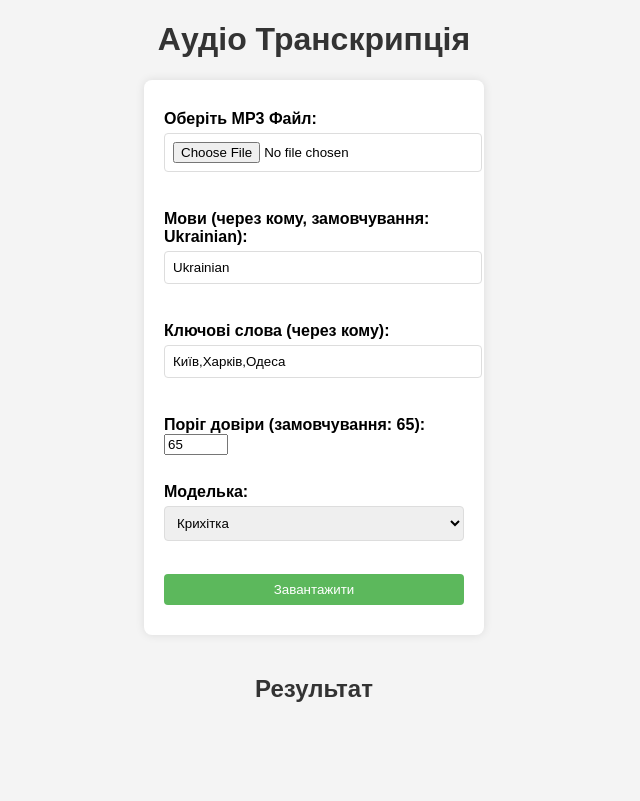
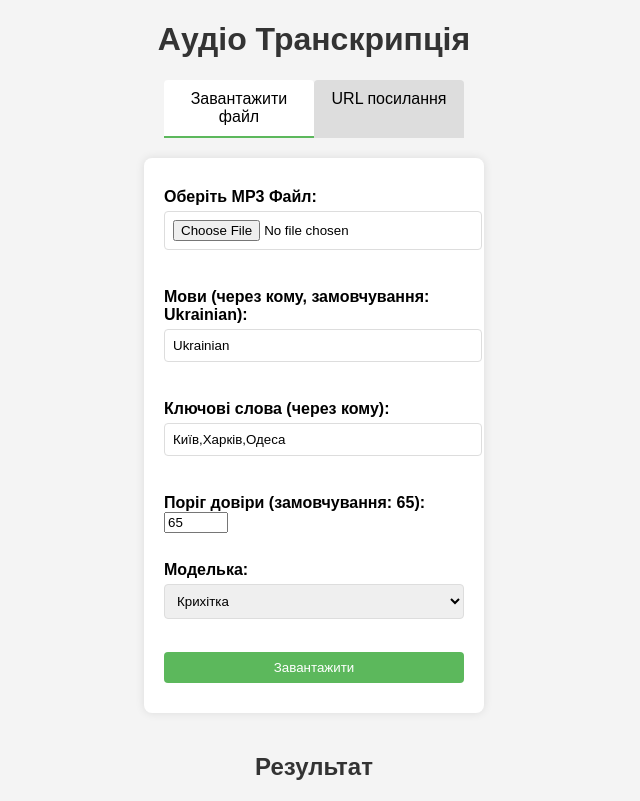
Before and after one commit to stremovskyy/transcriptor, a Flask app: page / in a window 1280 px wide. Shown: the whole page, without its empty margins (326-966 px from the left). Before the commit the page ends 702 px from the top, so only its background shows below. Run offline with Flask 3, Linux system fonts and the light colour scheme; parts of the project's set-up code (start-up, migrations or seed data) failed here and were passed over.

Commit message:
feat: add URL upload functionality and enhance form handling in index.html and routes.py

```diff
--- a/app/routes.py
+++ b/app/routes.py
@@ -9,6 +9,9 @@ from flask import current_app
 from app.models import ModelCache
 from app.services import TranscriptionService
 from app.utils import allowed_file
+from urllib.parse import urlparse
+import uuid
+import requests
 
 logger = logging.getLogger(__name__)
 routes = Blueprint('routes', __name__)
@@ -117,5 +120,132 @@ def transcribe():
             logger.error(f"Error removing file: {cleanup_error}")
 
 
+@routes.route('/pull', methods=['POST'])
+def transcribe_json():
+    logger.info("JSON transcription request received")
+    try:
+        # Parse JSON data
+        data = request.get_json()
+
+        if not data:
+            logger.error("No JSON data in request")
+            raise BadRequest("No JSON data provided")
+
+        # Get required file URL
+        file_url = data.get('file_url')
+        if not file_url:
+            logger.error("No file_url provided in JSON")
+            raise BadRequest("Missing file_url parameter")
+
+        # Get optional parameters with defaults
+        languages = data.get('languages', ['Ukrainian', 'Russian'])
+        if isinstance(languages, str):
+            languages = languages.split(',')
+
+        model_type = data.get('model', 'base')
+        keywords = data.get('keywords', [])
+        if isinstance(keywords, str):
+            keywords = keywords.split(',') if keywords else []
+
+        confidence_threshold = int(data.get('confidence_threshold', 80))
+
+        # Download file from URL
+        logger.info(f"Attempting to download file from: {file_url}")
+
+        # Generate unique filename
+        parsed_url = urlparse(file_url)
+        path_parts = parsed_url.path.split('/')
+        original_filename = path_parts[-1] if path_parts[-1] else f"audio_{uuid.uuid4().hex}"
+
+        if not original_filename.lower().endswith('.mp3'):
+            original_filename += '.mp3'
+
+        filename = secure_filename(original_filename)
+        file_path = os.path.join(current_app.config['UPLOAD_FOLDER'], filename)
+
+        # Download the file
+        response = requests.get(file_url, stream=True, timeout=30)
+        response.raise_for_status()  # Raise exception for 4XX/5XX responses
+
+        # Save the downloaded file
+        with open(file_path, 'wb') as f:
+            for chunk in response.iter_content(chunk_size=8192):
+                f.write(chunk)
+
+        logger.info(f"File downloaded and saved to: {file_path}")
+
+        # Check if file exists and is valid
+        if not os.path.exists(file_path):
+            raise RuntimeError("File was not saved correctly")
+
+        file_size = os.path.getsize(file_path)
+        logger.info(f"File size: {file_size} bytes")
+
+        if file_size == 0:
+            raise BadRequest("Downloaded file is empty")
+
+        # Check if file extension is allowed
+        if not allowed_file(filename, allowed_extensions=current_app.config['ALLOWED_EXTENSIONS']):
+            logger.error("File extension not allowed")
+            os.remove(file_path)
+            raise BadRequest("Invalid file type, only MP3 files are supported")
+
+        # Load the model if not already loaded
+        if model_type not in model_cache._models:
+            model_cache.load_model(model_type)
+
+        logger.info(f"Transcription parameters: "
+                    f"languages={languages}, "
+                    f"model={model_type}, "
+                    f"keywords={keywords}, "
+                    f"confidence_threshold={confidence_threshold}")
+
+        start_time = time.time()
+        model = model_cache.get_model(model_type)
+
+        if not model:
+            logger.error(f"Failed to load {model_type} model")
+            raise RuntimeError(f"Failed to load {model_type} model")
+
+        logger.info("Starting audio transcription")
+        result = TranscriptionService.transcribe_audio(
+            file_path,
+            model,
+            languages,
+            keywords,
+            confidence_threshold
+        )
+
+        end_time = time.time()
+        result['processing_time'] = round(end_time - start_time, 2)
+        result['original_url'] = file_url
+
+        logger.info(f"Transcription completed in {result['processing_time']} seconds")
+        return jsonify(result)
+
+    except requests.exceptions.RequestException as e:
+        logger.error(f"Error downloading file: {e}")
+        return jsonify({"error": f"Error downloading file: {str(e)}"}), 400
+
+    except RequestEntityTooLarge:
+        logger.error("File too large")
+        return jsonify({"error": "File too large. Max 50MB."}), 413
+
+    except BadRequest as e:
+        logger.error(f"Bad request: {e}")
+        return jsonify({"error": str(e)}), 400
+
+    except Exception as e:
+        logger.exception(f"Transcription error: {e}")
+        return jsonify({"error": str(e), "details": traceback.format_exc()}), 500
+
+    finally:
+        try:
+            if 'file_path' in locals() and os.path.exists(file_path):
+                os.remove(file_path)
+                logger.info(f"Temporary file {file_path} removed")
+        except Exception as cleanup_error:
+            logger.error(f"Error removing file: {cleanup_error}")
+
 def register_routes(app):
     app.register_blueprint(routes)
--- a/app/templates/index.html
+++ b/app/templates/index.html
@@ -3,7 +3,7 @@
 <head>
     <meta charset="UTF-8">
     <meta name="viewport" content="width=device-width, initial-scale=1.0">
-    <title>Audio Transcription</title>
+    <title>Аудіо Транскрипція</title>
     <style>
         body {
             font-family: Arial, sans-serif;
@@ -32,6 +32,7 @@
         }
         input[type="file"],
         input[type="text"],
+        input[type="url"],
         select,
         button {
             width: 100%;
@@ -66,11 +67,41 @@
             display: none;
             color: #888;
         }
+        .tabs {
+            display: flex;
+            margin-bottom: 20px;
+            width: 300px;
+        }
+        .tab {
+            padding: 10px;
+            background-color: #ddd;
+            cursor: pointer;
+            border-radius: 4px 4px 0 0;
+            flex: 1;
+            text-align: center;
+        }
+        .tab.active {
+            background-color: white;
+            border-bottom: 2px solid #5cb85c;
+        }
+        .tab-content {
+            display: none;
+        }
+        .tab-content.active {
+            display: block;
+        }
     </style>
 </head>
 <body>
     <h1>Аудіо Транскрипція</h1>
-    <form id="upload-form" enctype="multipart/form-data">
+
+    <div class="tabs">
+        <div class="tab active" data-tab="file-upload">Завантажити файл</div>
+        <div class="tab" data-tab="url-upload">URL посилання</div>
+    </div>
+
+    <!-- File Upload Form -->
+    <form id="upload-form" class="tab-content active" enctype="multipart/form-data">
         <label for="file">Оберіть MP3 Файл:</label>
         <input type="file" id="file" name="file" accept=".mp3" required><br><br>
         <label for="lang">Мови (через кому, замовчування: Ukrainian):</label>
@@ -93,10 +124,50 @@
         </select><br><br>
         <button type="submit">Завантажити</button>
     </form>
+
+    <!-- URL Form -->
+    <form id="url-form" class="tab-content" enctype="application/json">
+        <label for="file_url">URL MP3 файлу:</label>
+        <input type="url" id="file_url" name="file_url" required placeholder="https://example.com/audio.mp3"><br><br>
+        <label for="url_lang">Мови (через кому, замовчування: Ukrainian):</label>
+        <input type="text" id="url_lang" name="url_lang" value="Ukrainian"><br><br>
+        <label for="url_keywords">Ключові слова (через кому):</label>
+        <input type="text" id="url_keywords" name="url_keywords" value="Київ,Харків,Одеса"><br><br>
+        <label for="url_confidence_threshold">Поріг довіри (замовчування: 65):</label>
+        <input type="number" id="url_confidence_threshold" name="url_confidence_threshold" value="65" min="0" max="100"><br><br>
+        <label for="url_model">Моделька:</label>
+        <select id="url_model" name="url_model">
+            <option value="tiny">Крихітка</option>
+            <option value="base">Базова</option>
+            <option value="small">Маленька</option>
+            <option value="medium">Середня</option>
+            <option value="large">Велика</option>
+            <option value="large-v2">Велика v2</option>
+            <option value="large-v3">Велика v3</option>
+            <option value="large-v3-turbo">Велика v3 Turbo</option>
+            <option value="turbo">Турбо</option>
+        </select><br><br>
+        <button type="submit">Транскрибувати</button>
+    </form>
+
     <h2>Результат</h2>
     <p id="loading" class="loading">Слухаю, що говорять...</p>
     <div id="result"></div>
+
     <script>
+        // Tab functionality
+        document.querySelectorAll('.tab').forEach(tab => {
+            tab.addEventListener('click', function() {
+                document.querySelectorAll('.tab').forEach(t => t.classList.remove('active'));
+                document.querySelectorAll('.tab-content').forEach(content => content.classList.remove('active'));
+
+                this.classList.add('active');
+                const tabId = this.getAttribute('data-tab');
+                document.getElementById(tabId === 'file-upload' ? 'upload-form' : 'url-form').classList.add('active');
+            });
+        });
+
+        // File upload form handler
         document.getElementById('upload-form').addEventListener('submit', async function(event) {
             event.preventDefault();
             const formData = new FormData();
@@ -127,21 +198,7 @@
                 const endTime = performance.now();
                 const result = await response.json();
                 if (response.ok) {
-                    const processingTime = ((endTime - startTime) / 1000).toFixed(2);
-                    let resultHtml = `Processing Time: ${processingTime} seconds<br>`;
-                    for (const [lang, transcription] of Object.entries(result.transcriptions)) {
-                        resultHtml += `<strong>${lang}:</strong><pre>${transcription}</pre><br>`;
-                        if (result.keyword_spots[lang]) {
-                            for (const [keyword, positions] of Object.entries(result.keyword_spots[lang])) {
-                                if (positions.length === 0) {
-                                    continue;
-                                }
-
-                                resultHtml += `<strong>Ключове слово "${keyword}":</strong> Знайдено<br>`;
-                            }
-                        }
-                    }
-                    document.getElementById('result').innerHTML = resultHtml;
+                    displayResult(result, (endTime - startTime) / 1000);
                 } else {
                     document.getElementById('result').textContent = `Error: ${result.error}`;
                 }
@@ -152,6 +209,77 @@
                 loading.style.display = 'none';
             }
         });
+
+        // URL form handler
+        document.getElementById('url-form').addEventListener('submit', async function(event) {
+            event.preventDefault();
+            const urlField = document.getElementById('file_url');
+            const langField = document.getElementById('url_lang');
+            const keywordsField = document.getElementById('url_keywords');
+            const confidenceThresholdField = document.getElementById('url_confidence_threshold');
+            const modelField = document.getElementById('url_model');
+            const button = event.target.querySelector('button');
+            const loading = document.getElementById('loading');
+
+            const jsonData = {
+                file_url: urlField.value,
+                languages: langField.value.split(',').map(lang => lang.trim()),
+                keywords: keywordsField.value ? keywordsField.value.split(',').map(kw => kw.trim()) : [],
+                confidence_threshold: parseInt(confidenceThresholdField.value),
+                model: modelField.value
+            };
+
+            button.disabled = true;
+            loading.style.display = 'block';
+            document.getElementById('result').textContent = '';
+
+            try {
+                const startTime = performance.now();
+                const response = await fetch('/pull', {
+                    method: 'POST',
+                    headers: {
+                        'Content-Type': 'application/json'
+                    },
+                    body: JSON.stringify(jsonData)
+                });
+                const endTime = performance.now();
+                const result = await response.json();
+                if (response.ok) {
+                    displayResult(result, result.processing_time || (endTime - startTime) / 1000);
+                } else {
+                    document.getElementById('result').textContent = `Error: ${result.error}`;
+                }
+            } catch (error) {
+                document.getElementById('result').textContent = `Error: ${error.message}`;
+            } finally {
+                button.disabled = false;
+                loading.style.display = 'none';
+            }
+        });
+
+        // Function to display results (shared between both forms)
+        function displayResult(result, processingTime) {
+            let resultHtml = `Processing Time: ${processingTime.toFixed(2)} seconds<br>`;
+
+            // If URL was used, show it
+            if (result.original_url) {
+                resultHtml += `<strong>Original URL:</strong> ${result.original_url}<br><br>`;
+            }
+
+            for (const [lang, transcription] of Object.entries(result.transcriptions)) {
+                resultHtml += `<strong>${lang}:</strong><pre>${transcription}</pre><br>`;
+                if (result.keyword_spots[lang]) {
+                    for (const [keyword, positions] of Object.entries(result.keyword_spots[lang])) {
+                        if (positions.length === 0) {
+                            continue;
+                        }
+
+                        resultHtml += `<strong>Ключове слово "${keyword}":</strong> Знайдено<br>`;
+                    }
+                }
+            }
+            document.getElementById('result').innerHTML = resultHtml;
+        }
     </script>
 </body>
 </html>
--- a/gunicorn_config.py
+++ b/gunicorn_config.py
@@ -1,7 +1,7 @@
 # gunicorn_config.py
 bind = "0.0.0.0:8080"
 workers = 2
-timeout = 120
+timeout = 500
 loglevel = "info"
 accesslog = "/app/logs/access.log"
 errorlog = "/app/logs/error.log"
```
